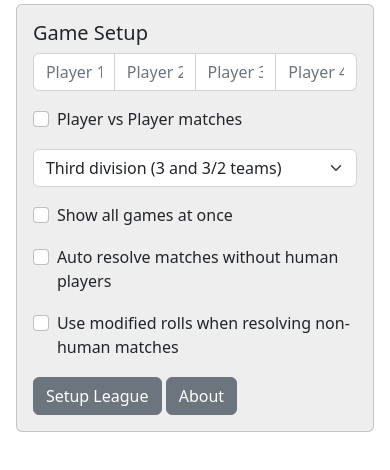
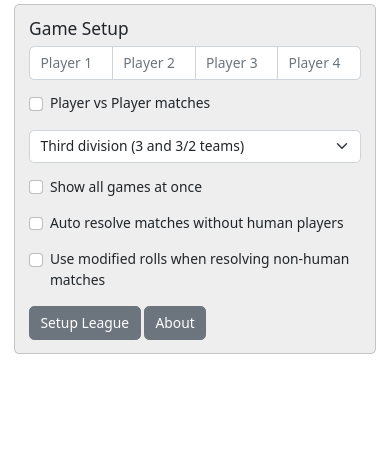
Before and after one commit to akononovicius/eleven-league-scheduler, a plain HTML site: page index.html in a window 390 px wide. Drawn offline with nearby package versions, Linux system fonts and the light colour scheme.

Commit message:
improve styling on small screens

```diff
--- a/schedule.js
+++ b/schedule.js
@@ -109,7 +109,7 @@
 
     function get_ranking_html(team, points, w, d, l, s, c) {
         let team_class = get_team_class(team);
-        return `<div class="row"><div class="col col-4 team-name ${team_class}">${team.name}</div><div class="col col-4 ${team_class}">${w}-${d}-${l}</div><div class="col col-1 ${team_class}">${points}</div><div class="col col-3 ${team_class}">${s}:${c}</div></div>`;
+        return `<div class="row"><div class="col col-5 team-name ${team_class}">${team.name}</div><div class="col col-3 ${team_class}">${w}-${d}-${l}</div><div class="col col-2 ${team_class}">${points}</div><div class="col col-2 ${team_class}">${s}:${c}</div></div>`;
     }
 
     function show_rankings() {
--- a/style.css
+++ b/style.css
@@ -1,3 +1,12 @@
+html {
+    font-size: 3.55vw;
+}
+@media(min-width: 450px) {
+    html {
+        font-size: 16px;
+    }
+}
+
 body {
     padding: 1vw;
     -webkit-touch-callout: none;
```
